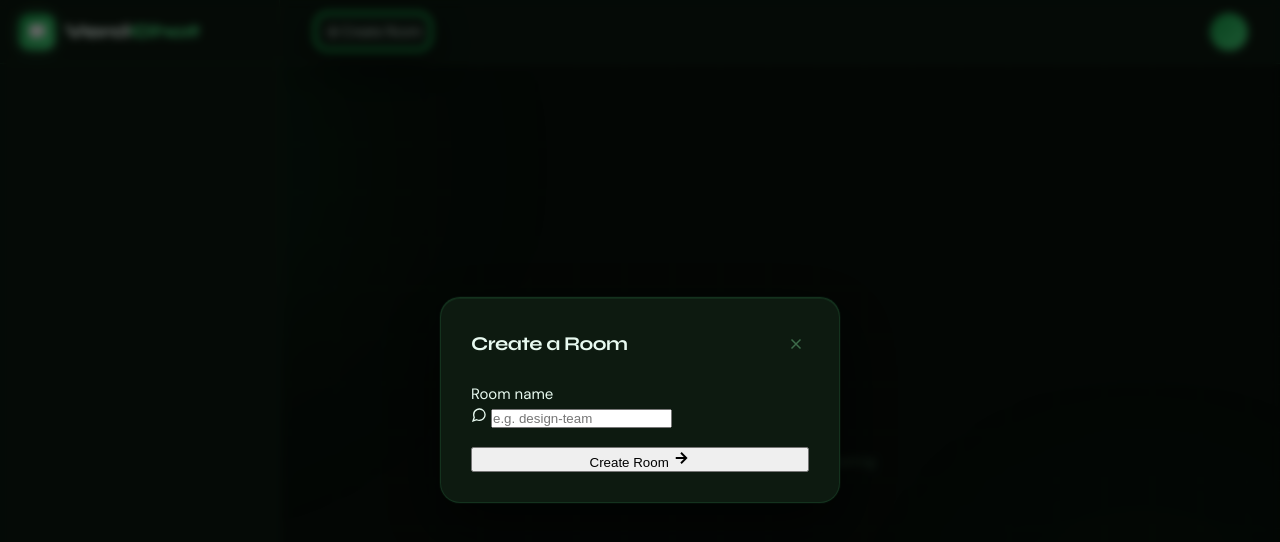
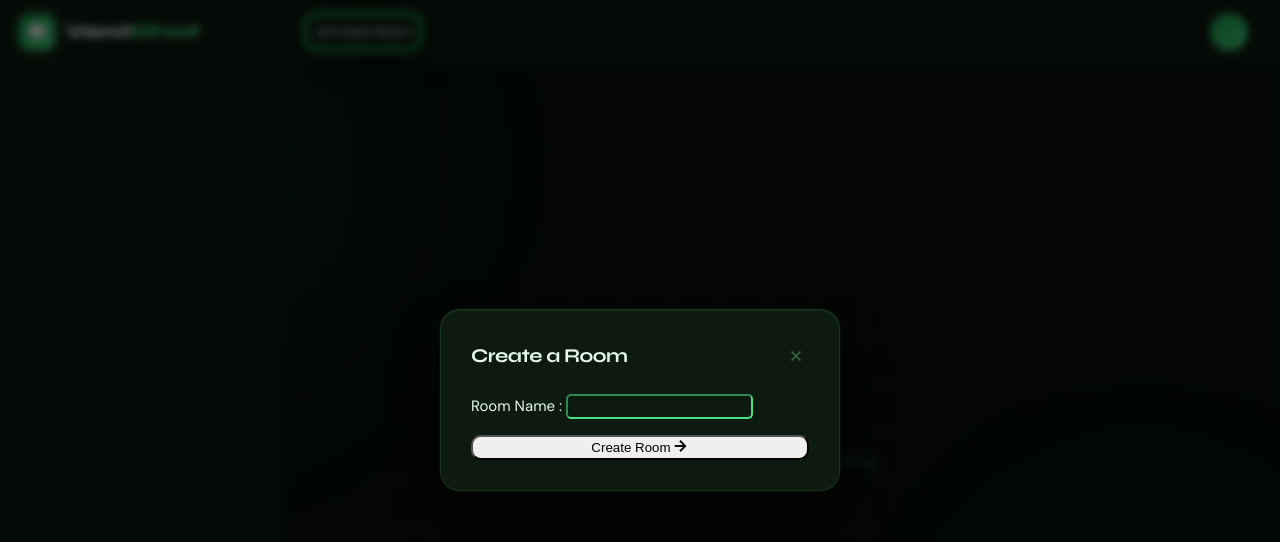
Before and after one commit to rafi98k/VerdChat, a website: page views/chat.html in a window 1280 px wide. Both pictures are taken after a click on the button "Create Room". Drawn offline with Linux system fonts and the light colour scheme; no server answers.

Commit message:
Styling for create room form

```diff
--- a/public/style/chat.css
+++ b/public/style/chat.css
@@ -218,10 +218,10 @@ html, body {
 .topbar .brand { display: none; } /* shown only on mobile */
 
 .create-room{
-  display: flex;
   position: relative;
-  left: 10px;
-  align-items: center;
+  display: inline-flex;
+  align-items: center;      /* Vertically centers the text */
+  justify-content: center;
   background: var(--surface-2);
   border: 4px solid var(--border);
   padding: 8px;
@@ -235,10 +235,7 @@ html, body {
 .create-room:hover{
   background-color: var(--green-900);
 }
-.create-room .p{
-  position: relative;
-  left :1px;
-}
+
 
 /* ── Profile + dropdown ─────────────────────────────── */
 .profile {
@@ -587,3 +584,20 @@ html, body {
   flex-direction: column;
   gap: 1.1rem;
 }
+#roomName{
+  background-color: inherit;
+  color: white;
+  border-color: var(--green-400);
+  border-radius: 5px;
+  padding: 3px;
+}
+.modal-form .btn-submit{
+  border-radius: 10px;
+  display: inline-flex;
+  align-items: center;      /* Vertically centers the text */
+  justify-content: center;
+  cursor: pointer;
+}
+.modal-form .btn-text{
+  align-self: center;
+}
--- a/views/chat.html
+++ b/views/chat.html
@@ -107,12 +107,9 @@
     </div>
     <form class="modal-form" id="createRoomForm">
       <div class="field">
-        <label for="roomName">Room name</label>
         <div class="input-wrap">
-          <svg class="input-icon" width="16" height="16" viewBox="0 0 24 24" fill="none" stroke="currentColor" stroke-width="2">
-            <path d="M21 11.5a8.38 8.38 0 0 1-.9 3.8 8.5 8.5 0 0 1-7.6 4.7 8.38 8.38 0 0 1-3.8-.9L3 21l1.9-5.7a8.38 8.38 0 0 1-.9-3.8 8.5 8.5 0 0 1 4.7-7.6 8.38 8.38 0 0 1 3.8-.9h.5a8.48 8.48 0 0 1 8 8v.5z"/>
-          </svg>
-          <input type="text" id="roomName" placeholder="e.g. design-team" required />
+          <label for ="roomName">Room Name : </label>
+          <input type="text" id="roomName" placeholder="" required />
         </div>
       </div>
       <button type="submit" class="btn-submit">
```
